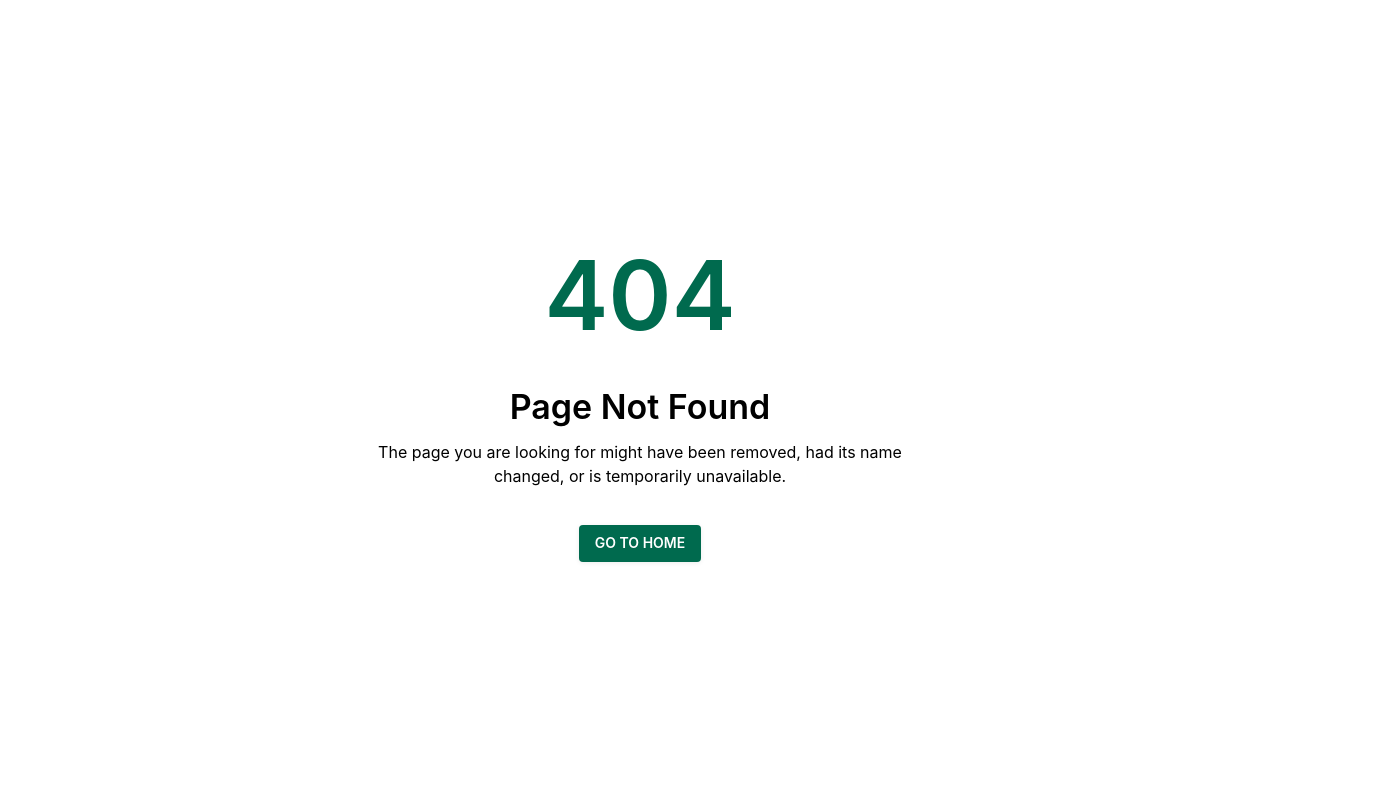
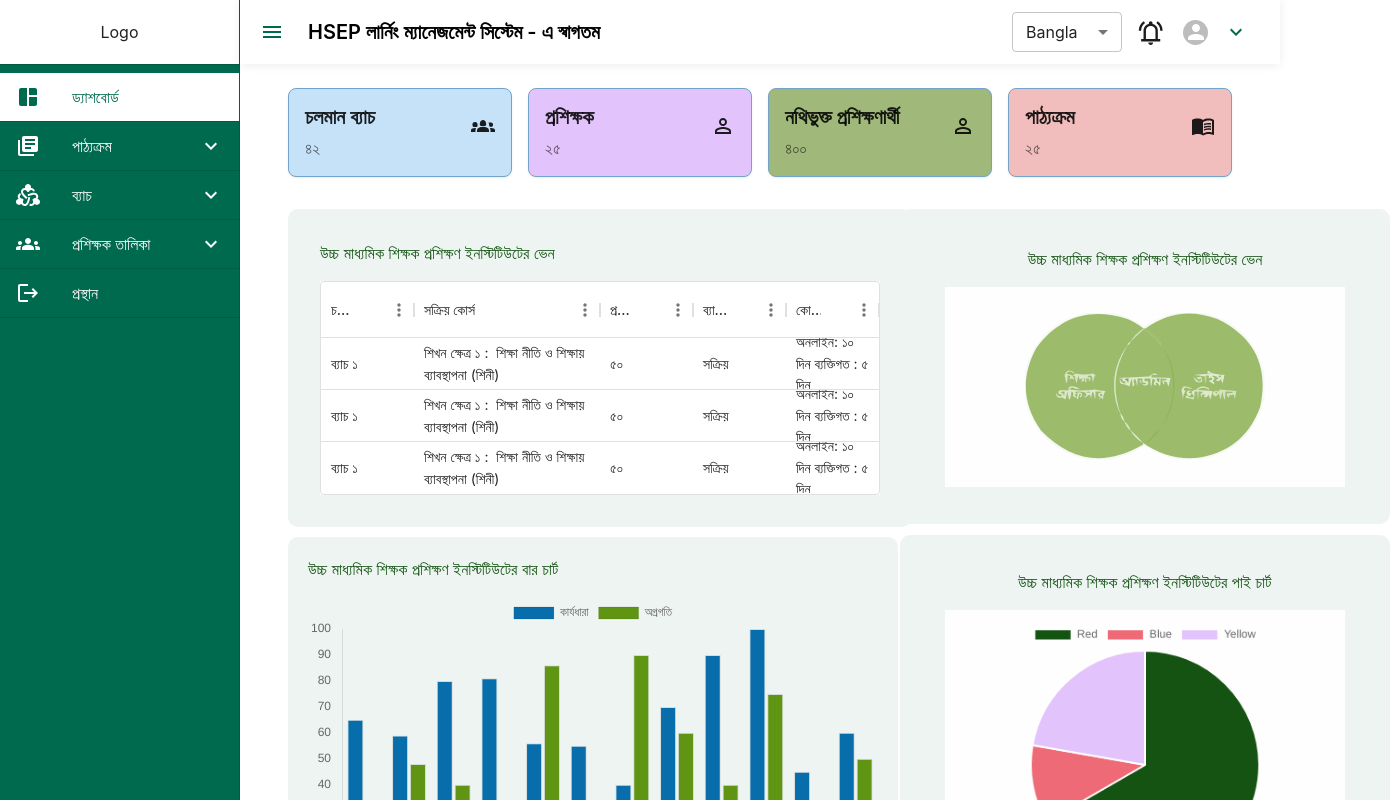
Before and after one commit to affan-habib/admin-panel, a React (Create React App) app: page /dashboard in a window 1280 px wide. Before the commit this address had no page. Shown: the top 800 px of the page, 1390 px wide, since content can reach past the window. Built offline with nearby package versions, Linux system fonts and the light colour scheme; sample sign-in values are in the browser's storage.

Commit message:
sidebar initial setup done

```diff
--- a/src/components/layouts/Sidebar.tsx
+++ b/src/components/layouts/Sidebar.tsx
@@ -9,7 +9,6 @@ import {
 import { ExpandLess, ExpandMore } from '@mui/icons-material';
 import { useNavigate } from 'react-router-dom';
 import UseGetMenuItems from './menu-items';
-// import { menuItems } from 'components/layouts/menu-items';
 
 interface MenuItem {
   title: string;
@@ -20,7 +19,7 @@ interface MenuItem {
 
 const Sidebar: React.FC = () => {
   const [menuStates, setMenuStates] = useState<{ [key: string]: boolean }>({});
-  const [selectedMenu, setSelectedMenu] = useState<string | null>(null);
+  const [selectedMenu, setSelectedMenu] = useState<string | null>('/dashboard');
   const [selectedSubMenu, setSelectedSubMenu] = useState<string | null>(null);
 
   const navigate = useNavigate();
@@ -54,35 +53,67 @@ const Sidebar: React.FC = () => {
       {menuItems.map((item, index) => (
         <React.Fragment key={index}>
           <ListItem
+            disableRipple
+            divider
             button
             onClick={() => {
               handleToggle(item.path);
               handleMenuClick(item);
             }}
-            selected={selectedMenu === item.path}
-            style={{ color: 'white' }} // Set text color to white
+            sx={{
+              backgroundColor:
+                selectedMenu === item.path ? 'white' : 'primary.main',
+              color: selectedMenu === item.path ? 'primary.main' : 'white',
+              '&:hover': {
+                backgroundColor: 'white',
+                color: 'primary.main',
+              },
+            }}
           >
             {item.icon && (
-              <ListItemIcon style={{ color: 'white' }}>{item.icon}</ListItemIcon>
+              <ListItemIcon
+                sx={{
+                  color:
+                    selectedMenu === item.path ? 'primary.main' : 'white',
+                  '&:hover': {
+                    color: 'red',
+                  },
+                }}
+              >
+                {item.icon}
+              </ListItemIcon>
             )}
             <ListItemText primary={item.title} />
             {item.subMenu &&
-              (menuStates[item.path] ? <ExpandLess style={{ color: 'white' }} /> : <ExpandMore style={{ color: 'white' }} />)}
+              (menuStates[item.path] ? (
+                <ExpandLess sx={{ color: 'white' }} />
+              ) : (
+                <ExpandMore sx={{ color: 'white' }} />
+              ))}
           </ListItem>
 
           {item.subMenu && (
             <Collapse in={menuStates[item.path]} timeout="auto" unmountOnExit>
-              <List component="div" disablePadding style={{ marginLeft: 16 }}>
+              <List component="div" disablePadding>
                 {item.subMenu.map((subItem, subIndex) => (
                   <ListItem
-                    button
                     key={subIndex}
                     onClick={() => handleSubMenuClick(subItem.path)}
                     selected={selectedSubMenu === subItem.path}
-                    style={{ color: 'white' }} // Set text color to white
+                    sx={{
+                      backgroundColor:
+                        selectedSubMenu === subItem.path ? '#4caf50' : '#023F12',
+                      color: selectedSubMenu === subItem.path ? 'white' : 'white',
+                      '&:hover': {
+                        backgroundColor: '#4caf50',
+                        color: 'white',
+                      },
+                    }}
                   >
                     {subItem.icon && (
-                      <ListItemIcon style={{ color: 'white' }}>{subItem.icon}</ListItemIcon>
+                      <ListItemIcon sx={{ color: 'white' }}>
+                        {subItem.icon}
+                      </ListItemIcon>
                     )}
                     <ListItemText primary={subItem.title} />
                   </ListItem>
--- a/src/components/layouts/menu-items.tsx
+++ b/src/components/layouts/menu-items.tsx
@@ -65,7 +65,7 @@ export const useGetMenuItems = (): MenuItem[] => {
   const menuItems: MenuItem[] = [
     {
       title: t('dashboardTitle'),
-      path: '/products',
+      path: '/dashboard',
       icon: <SpaceDashboardIcon />,
     },
     {
--- a/src/routes/AdminRoutes.js
+++ b/src/routes/AdminRoutes.js
@@ -18,7 +18,7 @@ const AdminRoutes = {
   ),
   children: [
     {
-      path: '',
+      path: 'dashboard',
       element: <Dashboard />,
     },
   ],
```
